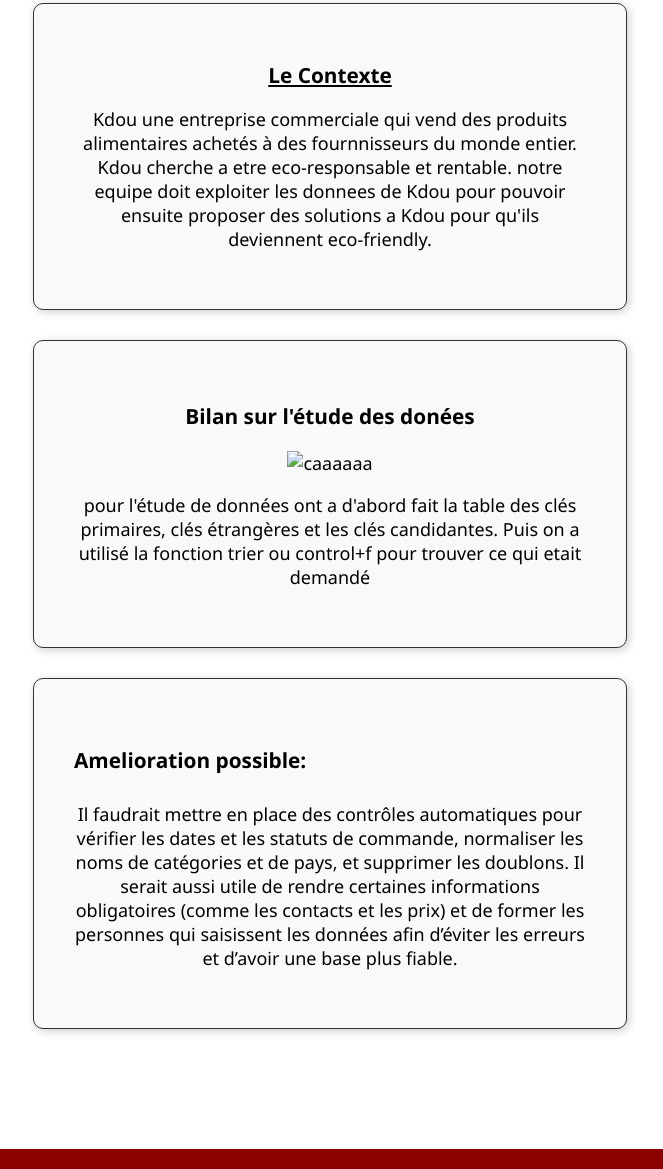
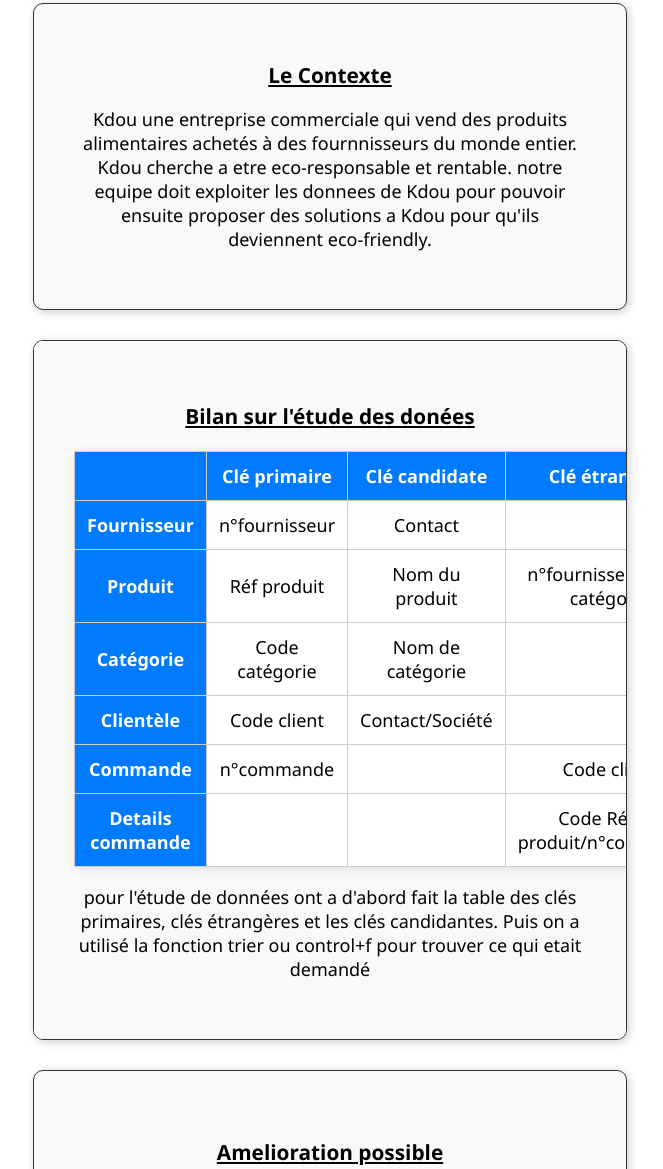
Before and after one commit to badermmmm/projet-c, a plain HTML site: page saeweb/mission1.html in a window 1280 px wide. Shown: the part 189-1358 px from the top of the page, without its empty margins (310-973 px from the left). Drawn offline with Linux system fonts and the light colour scheme.

Commit message:
qdqdqdqd

```diff
--- a/saeweb/custom.css
+++ b/saeweb/custom.css
@@ -1,4 +1,4 @@
-/* === BASE === */
+
 body {
     background-color: #ffffff;
     margin: 0;
@@ -46,11 +46,13 @@ h3 {
     font-size: 1.3rem;
     font-weight: 600;
     text-align: center;
+    text-decoration: underline;
 }
 h4 {
     font-size: 1.3rem;
     font-weight: 600;
-    text-align:left;
+    text-align:center;
+    text-decoration: underline;
 }
 .nav ul {
     list-style: none;
@@ -99,9 +101,10 @@ h4 {
 }
 
 .card img {
-    width: 80%;
+    width: 100%;
     height:auto;
     border-radius: 5px;
+    box-shadow: 5px 5px 15px 15px white;
 }
 .context-box {
     width: 50%;
@@ -122,6 +125,8 @@ h4 {
     background-color: #f9f9f9;
     font-size: 18px;
     box-shadow: 2px 2px 10px rgba(0,0,0,0.2);
+    overflow-x: auto;
+
 }
 
 .conclusion-box {
@@ -133,6 +138,7 @@ h4 {
     background-color: #f9f9f9;
     font-size: 18px;
     box-shadow: 2px 2px 10px rgba(0,0,0,0.2);
+    overflow-x: auto;
 }
 
 table {
--- a/saeweb/mission1.html
+++ b/saeweb/mission1.html
@@ -27,11 +27,57 @@
 </div>
     <div class="con-box">
     <h3>Bilan sur l'étude des donées</h3>
-    <img src="images/caaaaa.png" alt="caaaaaa">
+        <table>
+            <tr>
+                <th></th>
+                <th>Clé primaire</th>
+                <th>Clé candidate </th>
+                <th>Clé étrangère</th>
+            </tr>
+            <tr>
+                <th>Fournisseur</th>
+                <td>n°fournisseur</td>
+                <td>Contact</td>
+                <td></td>
+            </tr>
+            <tr>
+                <th>Produit</th>
+                <td>Réf produit</td>
+                <td>Nom du produit</td>
+                <td>n°fournisseur
+                    Code catégorie</td>
+            </tr>
+            <tr>
+                <th>Catégorie</th>
+                <td>Code catégorie</td>
+                <td>Nom de catégorie</td>
+                <td></td>
+            </tr>
+            <tr>
+                <th>Clientèle</th>
+                <td>Code client</td>
+                <td>Contact/Société
+                </td>
+                <td></td>
+            </tr>
+            <tr>
+                <th>Commande</th>
+                <td>n°commande</td>
+                <td></td>
+                <td>Code client</td>
+            </tr>
+            <tr>
+                <th>Details commande</th>
+                <td></td>
+                <td></td>
+                <td>Code Réf du produit/n°commande
+                </td>
+            </tr>
+        </table>
     <p> pour l'étude de données ont a d'abord fait la table des clés primaires, clés étrangères et les clés candidantes. Puis on a utilisé la fonction trier ou control+f pour trouver ce qui etait demandé</p>
     </div>
     <div class="con-box">
-    <h4>Amelioration possible:</h4>
+    <h4>Amelioration possible</h4>
         <p>  Il faudrait mettre en place des contrôles automatiques pour vérifier les dates et les statuts de commande, normaliser les noms de catégories et de pays, et supprimer les doublons. Il serait aussi utile de rendre certaines informations obligatoires (comme les contacts et les prix) et de former les personnes qui saisissent les données afin d’éviter les erreurs et d’avoir une base plus fiable.</p>
 </div>
 </div>
```
